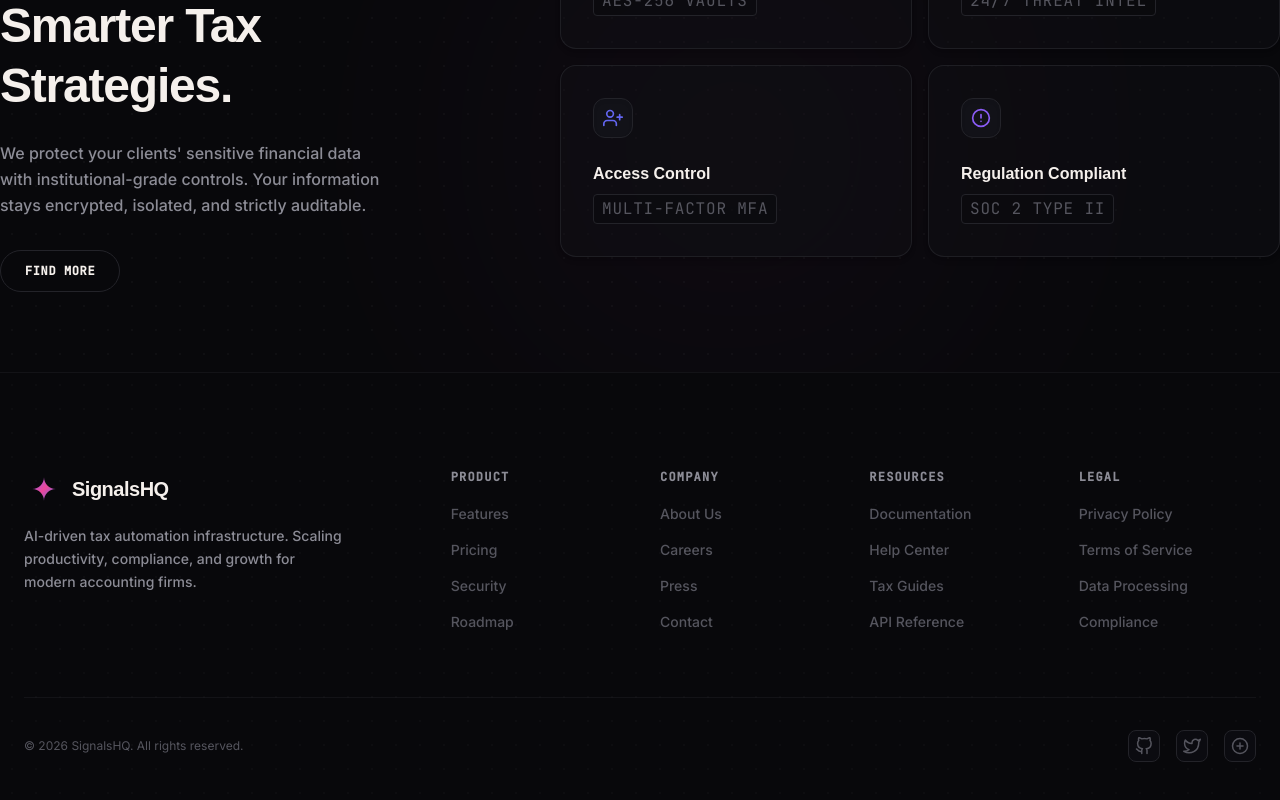
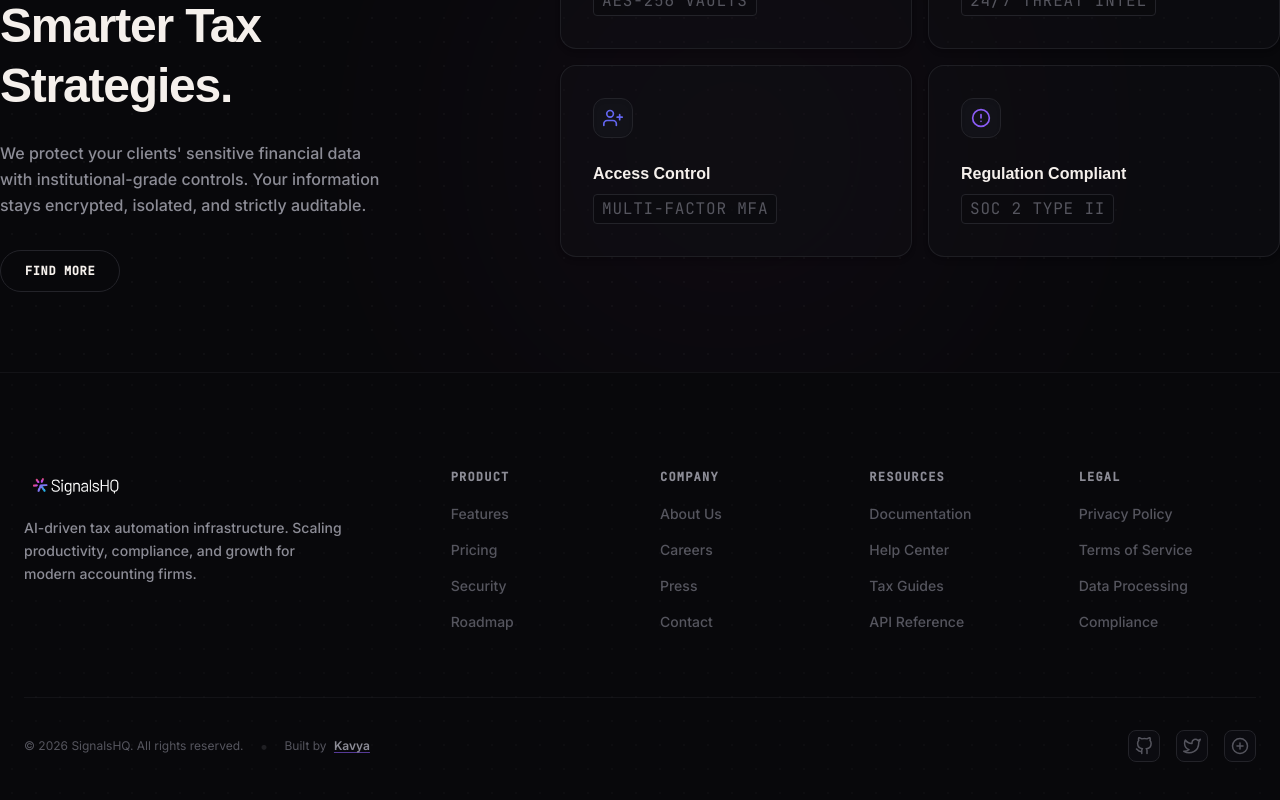
Before and after one commit to CoderKavyaG/SignalsHQ, a React (Vite) app: page / in a window 1280 px wide. Shown: the part 4725-5525 px from the top of the page. Built offline with nearby package versions, Linux system fonts and the light colour scheme; a web font is replaced by a local one.

Commit message:
feat: add logo and creator attribution to footer

```diff
--- a/src/components/Footer.tsx
+++ b/src/components/Footer.tsx
@@ -90,33 +90,13 @@ export function Footer() {
           <div className="md:col-span-4 flex flex-col items-start text-left gap-4">
             <a
               href="/"
-              className="flex items-center gap-3 group focus-visible:outline-none focus-visible:ring-2 focus-visible:ring-brand-purple/50 rounded-lg p-1"
+              className="flex items-center group focus-visible:outline-none focus-visible:ring-2 focus-visible:ring-brand-purple/50 rounded-lg p-1"
             >
-              <div className="relative w-8 h-8 flex items-center justify-center">
-                <svg
-                  width="28"
-                  height="28"
-                  viewBox="0 0 24 24"
-                  fill="none"
-                  xmlns="http://www.w3.org/2000/svg"
-                  className="w-7 h-7 transform transition-transform group-hover:rotate-45 duration-500"
-                >
-                  <defs>
-                    <linearGradient id="footer-brand-grad" x1="0%" y1="0%" x2="100%" y2="100%">
-                      <stop offset="0%" stopColor="#8B5CF6" />
-                      <stop offset="50%" stopColor="#EC4899" />
-                      <stop offset="100%" stopColor="#6366F1" />
-                    </linearGradient>
-                  </defs>
-                  <path
-                    d="M12 2C12 7.5 16.5 12 22 12C16.5 12 12 16.5 12 22C12 16.5 7.5 12 2 12C7.5 12 12 7.5 12 2Z"
-                    fill="url(#footer-brand-grad)"
-                  />
-                </svg>
-              </div>
-              <span className="font-display font-bold text-xl tracking-tight text-text-primary">
-                SignalsHQ
-              </span>
+              <img
+                src="/logo.png"
+                alt="SignalsHQ Logo"
+                className="h-[24px] w-auto object-contain transition-opacity duration-200 hover:opacity-90"
+              />
             </a>
             <p className="font-body text-xs md:text-sm font-medium text-text-muted leading-relaxed max-w-xs">
               AI-driven tax automation infrastructure. Scaling productivity, compliance, and growth for modern accounting firms.
@@ -150,9 +130,23 @@ export function Footer() {
 
         {/* Bottom bar */}
         <div className="border-t border-border/40 pt-8 flex flex-col sm:flex-row items-center justify-between gap-4">
-          <span className="font-body text-xs text-text-faint">
-            &copy; {currentYear} SignalsHQ. All rights reserved.
-          </span>
+          <div className="flex flex-col sm:flex-row items-center gap-2 sm:gap-4">
+            <span className="font-body text-xs text-text-faint">
+              &copy; {currentYear} SignalsHQ. All rights reserved.
+            </span>
+            <span className="hidden sm:inline text-text-faint/30">•</span>
+            <span className="font-body text-xs text-text-faint">
+              Built by{' '}
+              <a
+                href="https://coderkavyag.me"
+                target="_blank"
+                rel="noopener noreferrer"
+                className="font-semibold text-text-muted hover:text-text-primary transition-colors duration-200 underline decoration-brand-purple/60 hover:decoration-brand-purple decoration-1 underline-offset-2 focus-visible:outline-none focus-visible:ring-2 focus-visible:ring-brand-purple/50 rounded px-1"
+              >
+                Kavya
+              </a>
+            </span>
+          </div>
 
           {/* Social Icons */}
           <div className="flex items-center gap-4">
```
